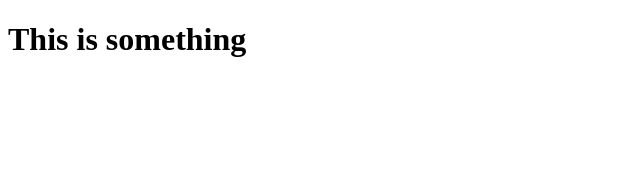
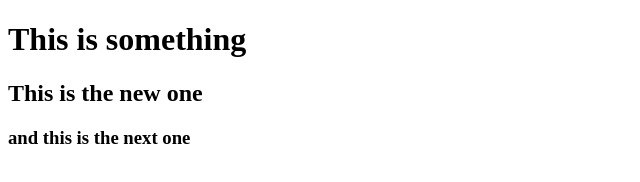
Before and after one commit to ainridoy/New_projetc_git, a plain HTML site: page index.html in a window 1280 px wide. Shown: the whole page, without its empty margins (0-640 px from the left). Drawn offline with Linux system fonts and the light colour scheme.

Commit message:
addning new heading

```diff
--- a/index.html
+++ b/index.html
@@ -9,5 +9,7 @@
 </head>
 <body>
     <h1>This is something</h1>
+    <h2>This is the new one</h2>
+    <h3>and this is the next one</h3>
 </body>
 </html>
```
